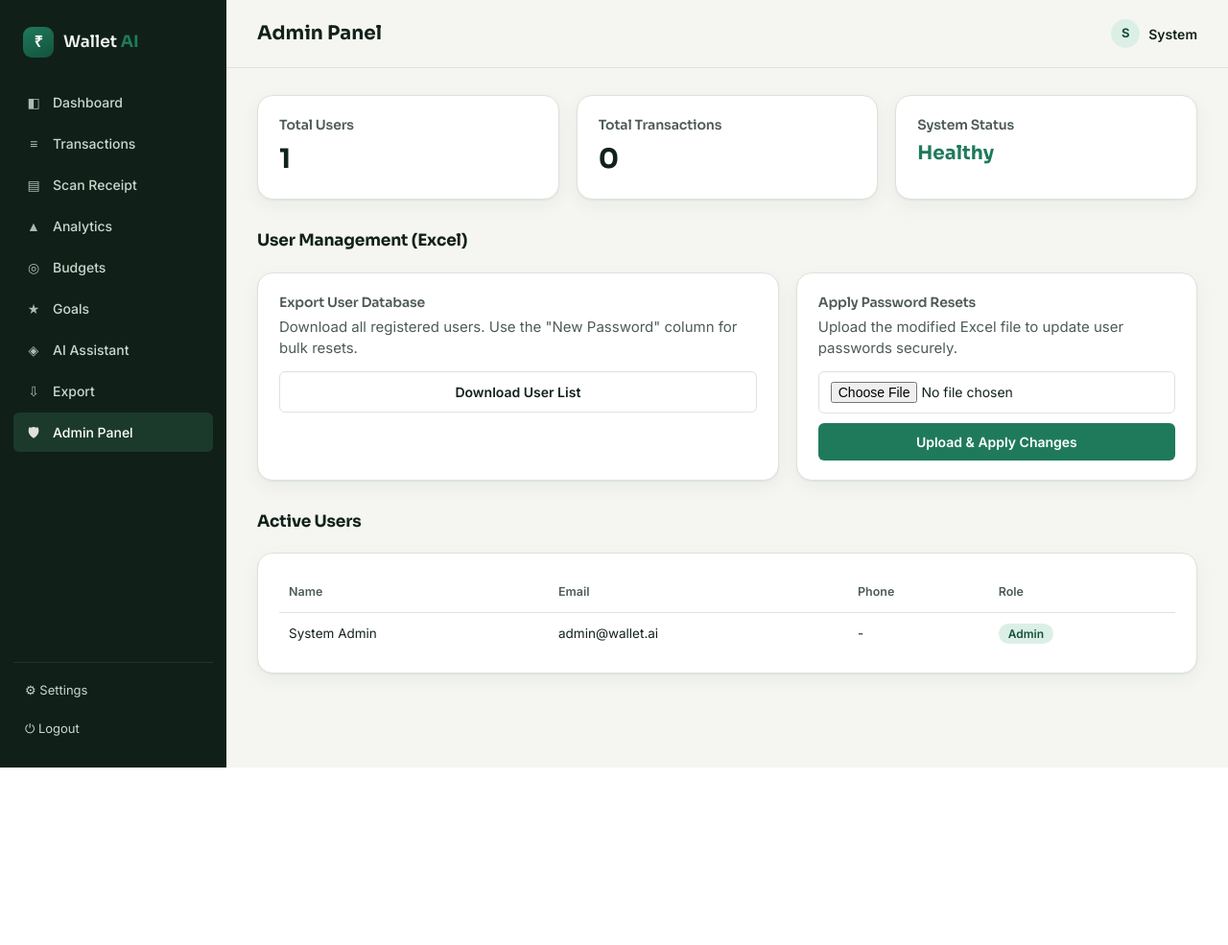
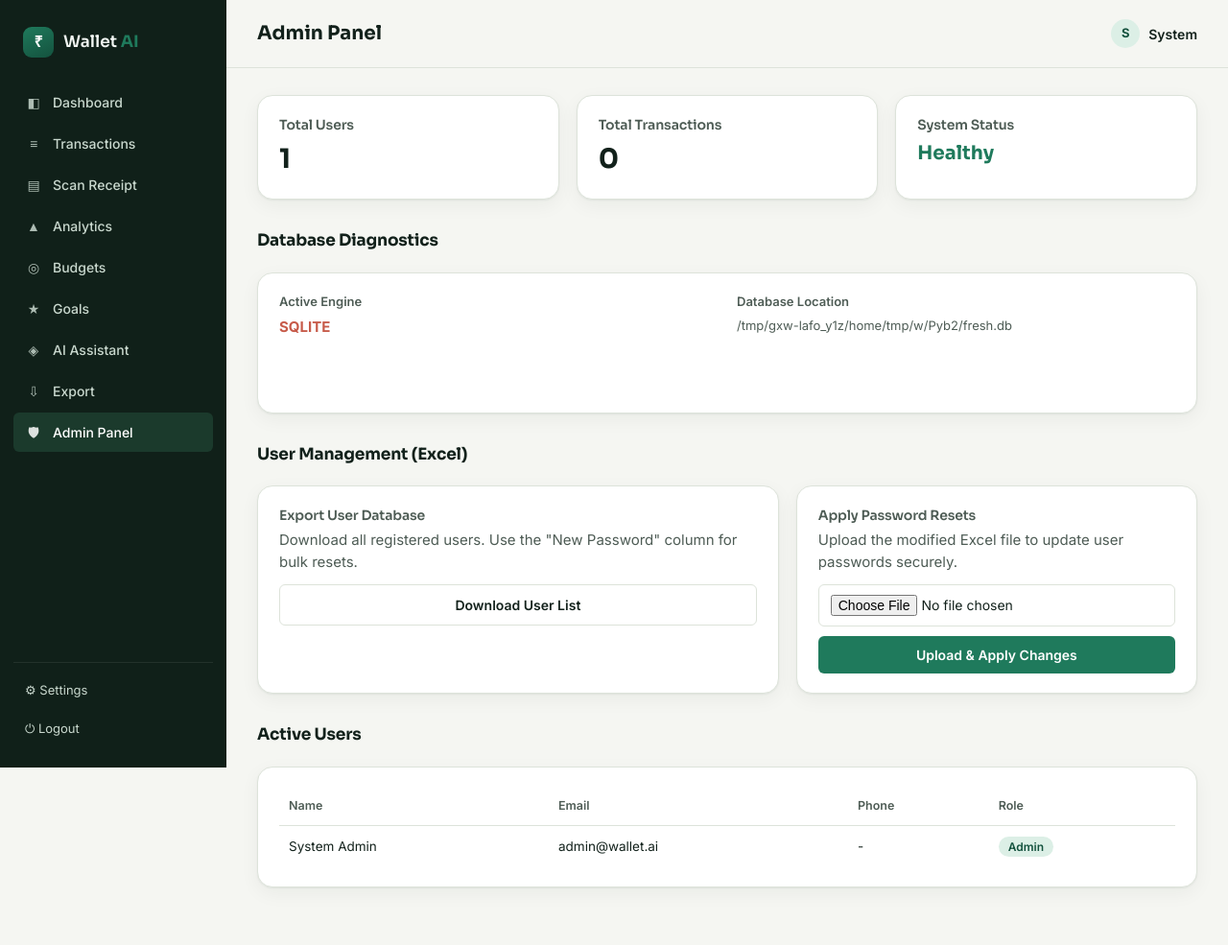
Before and after one commit to kart-8114/Wallet-AI, a Flask app: page /admin in a window 1280 px wide. Shown: the whole page at 96% size. Before the commit the page ends 800 px from the top, so only its background shows below. Run offline with Flask 3, Linux system fonts and the light colour scheme; the visitor is signed in with stand-in values (Sample User, id 1).

Commit message:
Add database diagnostics to Admin Panel to troubleshoot persistence issues

```diff
--- a/app.py
+++ b/app.py
@@ -40,6 +40,14 @@ def create_app():
     db.init_app(flask_app)
 
     with flask_app.app_context():
+        # Diagnostic Log
+        engine_name = db.engine.url.drivername
+        print(f"DATABASE DIAGNOSTIC: Using engine {engine_name}")
+        if "sqlite" in engine_name:
+            print(f"WARNING: App is using SQLite. Data will NOT persist on Render restarts.")
+        else:
+            print(f"SUCCESS: App is using {engine_name}. Data will persist.")
+
         db.create_all()
         # Seed Admin User
         admin_email = "admin@wallet.ai"
@@ -538,7 +546,13 @@ def register_routes(flask_app):
     def admin_dashboard():
         users = User.query.all()
         txn_count = Transaction.query.count()
-        return render_template("admin.html", users=users, txn_count=txn_count)
+        db_engine = db.engine.url.drivername
+        db_path = db.engine.url.database
+        return render_template("admin.html",
+                               users=users,
+                               txn_count=txn_count,
+                               db_engine=db_engine,
+                               db_path=db_path)
 
     @flask_app.route("/admin/export-users")
     @admin_required
--- a/templates/admin.html
+++ b/templates/admin.html
@@ -15,6 +15,36 @@
     <h3>System Status</h3>
     <div class="big-num" style="color:var(--emerald); font-size: 20px;">Healthy</div>
   </div>
+</div>
+
+<div class="section-head" style="margin-top: 30px;">
+  <h2>Database Diagnostics</h2>
+</div>
+<div class="card">
+  <div style="display: grid; grid-template-columns: 1fr 1fr; gap: 20px;">
+    <div>
+      <label>Active Engine</label>
+      <div style="font-weight: 700; color: {{ 'var(--emerald)' if 'postgres' in db_engine else 'var(--coral)' }};">
+        {{ db_engine|upper }}
+      </div>
+    </div>
+    <div>
+      <label>Database Location</label>
+      <div style="font-size: 13px; color: var(--ink-soft); word-break: break-all;">
+        {{ db_path }}
+      </div>
+    </div>
+  </div>
+  {% if 'sqlite' in db_engine %}
+  <div class="flash flash-warning" style="margin-top: 15px; font-size: 12px;">
+    ⚠️ <strong>Warning:</strong> You are using SQLite. On Render, data will be lost when the service restarts.
+    Ensure you have set the <code>DATABASE_URL</code> environment variable.
+  </div>
+  {% else %}
+  <div class="flash flash-success" style="margin-top: 15px; font-size: 12px;">
+    ✅ <strong>Success:</strong> Your data is stored in PostgreSQL and will persist across restarts.
+  </div>
+  {% endif %}
 </div>
 
 <div class="section-head" style="margin-top: 30px;">
```
